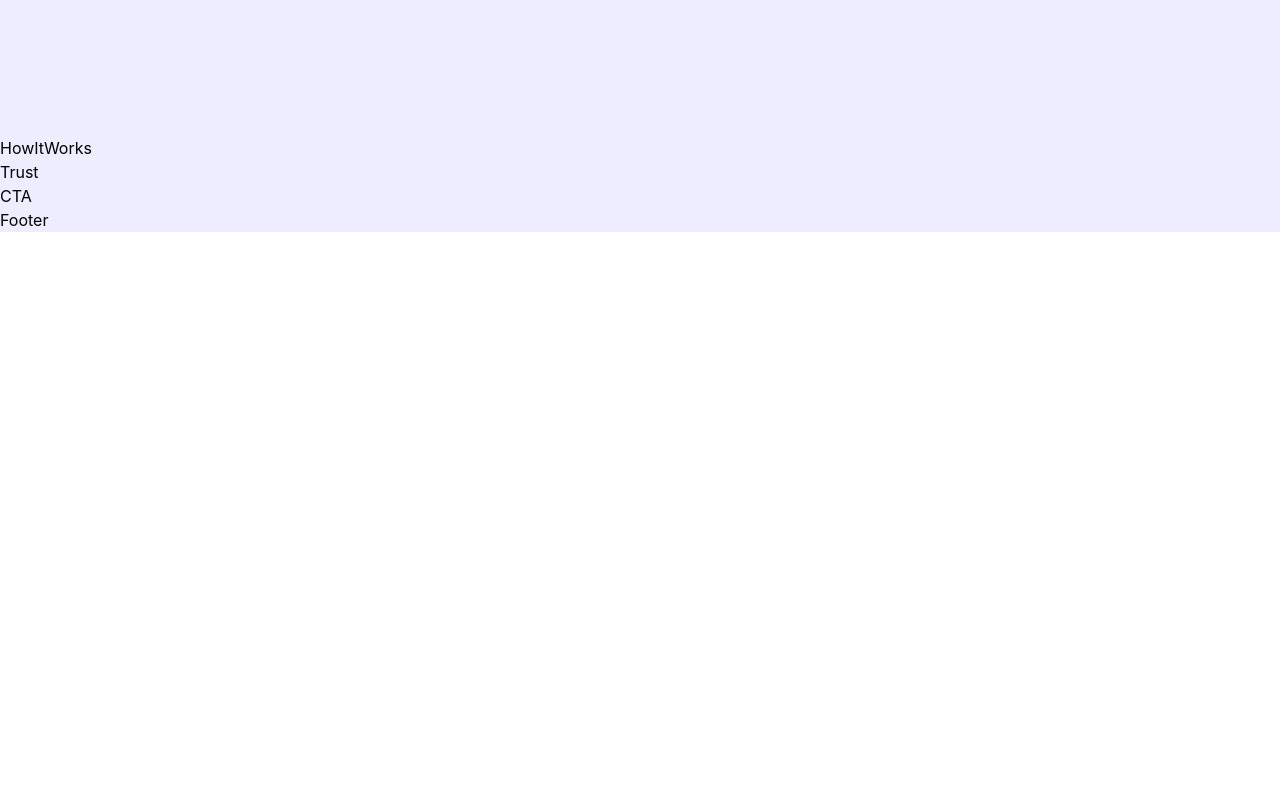
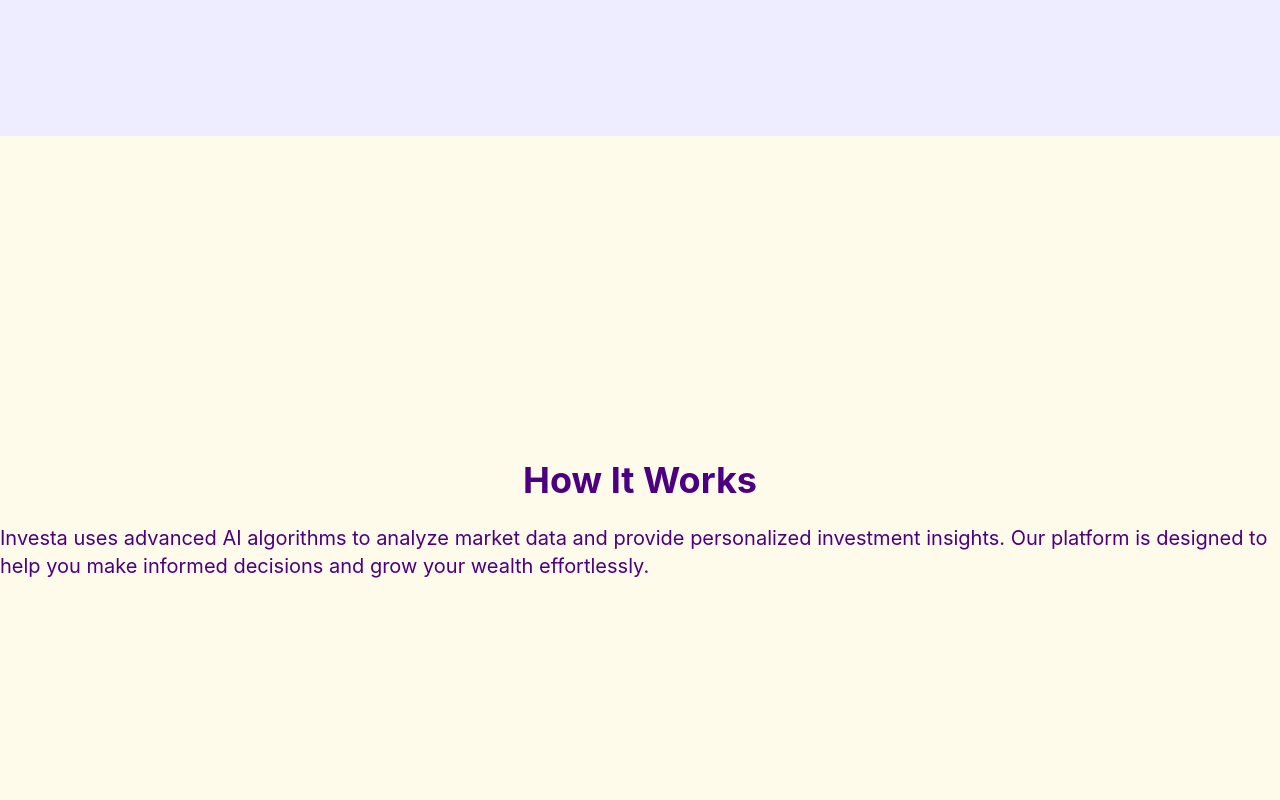
Before and after one commit to kc-clintone/investa-landingpage, a React (Vite) app: page / in a window 1280 px wide. Shown: the part 2360-3160 px from the top of the page. Before the commit the page ends 2592 px from the top, so only its background shows below. Built offline with nearby package versions, Linux system fonts and the light colour scheme.

Commit message:
chore: add how it works section/component

```diff
--- a/src/components/HowItWorks.jsx
+++ b/src/components/HowItWorks.jsx
@@ -1,5 +1,9 @@
 export const HowItWorks = () => {
   return (
-    <div>HowItWorks</div>
+    <div className="mx-auto h-screen flex items-center justify-center container flex-col bg-amber-50 min-w-screen">
+      <p className="text-4xl font-bold text-[#4B0082] mb-6">How It Works</p>
+      <p className="text-xl text-[#4B0082] mb-8">Investa uses advanced AI algorithms to analyze market data and provide personalized investment insights. Our platform is designed to help you make informed decisions and grow your wealth effortlessly.</p>
+      <div className="flex items-center justify-center gap-10"></div>
+    </div>
   )
 }
```
